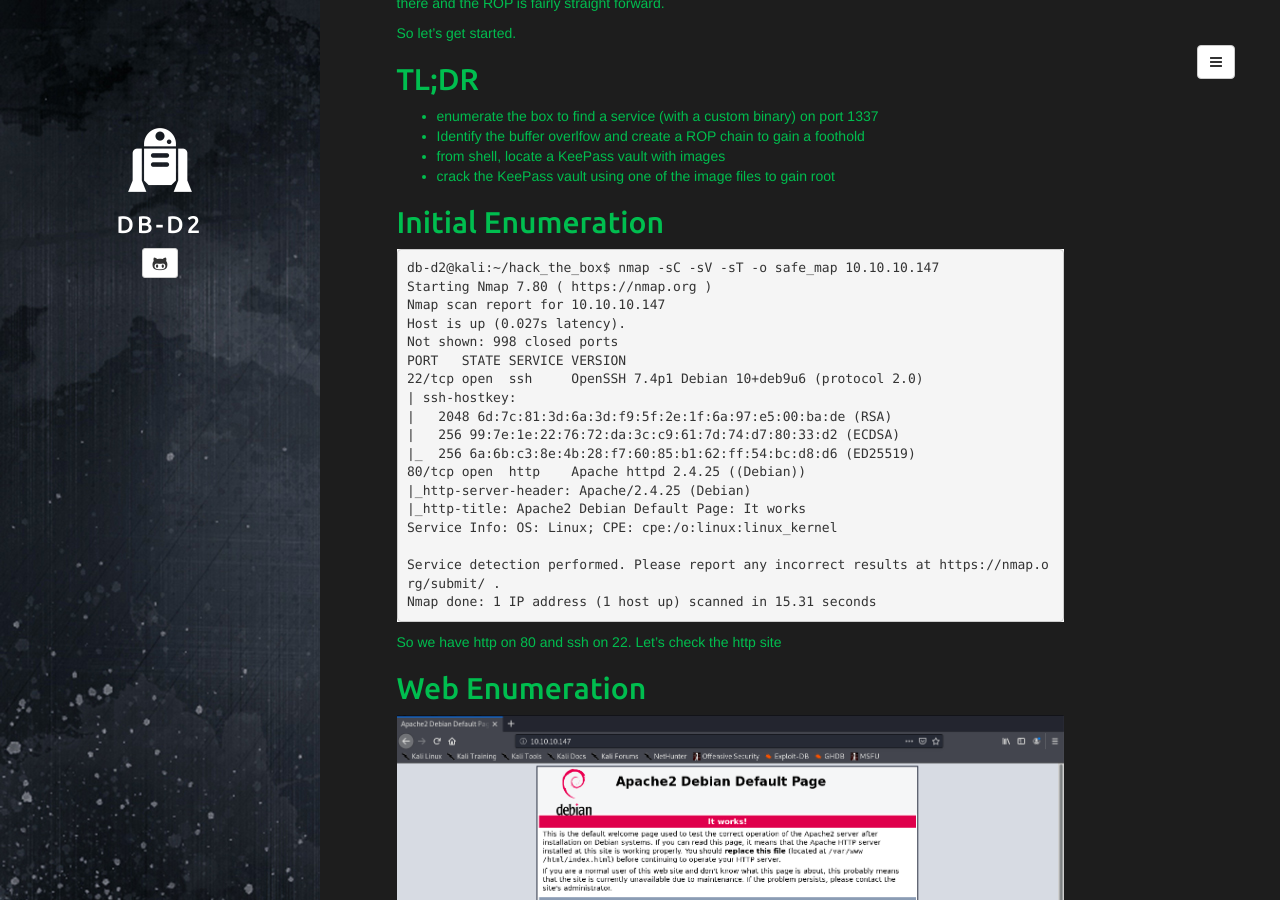
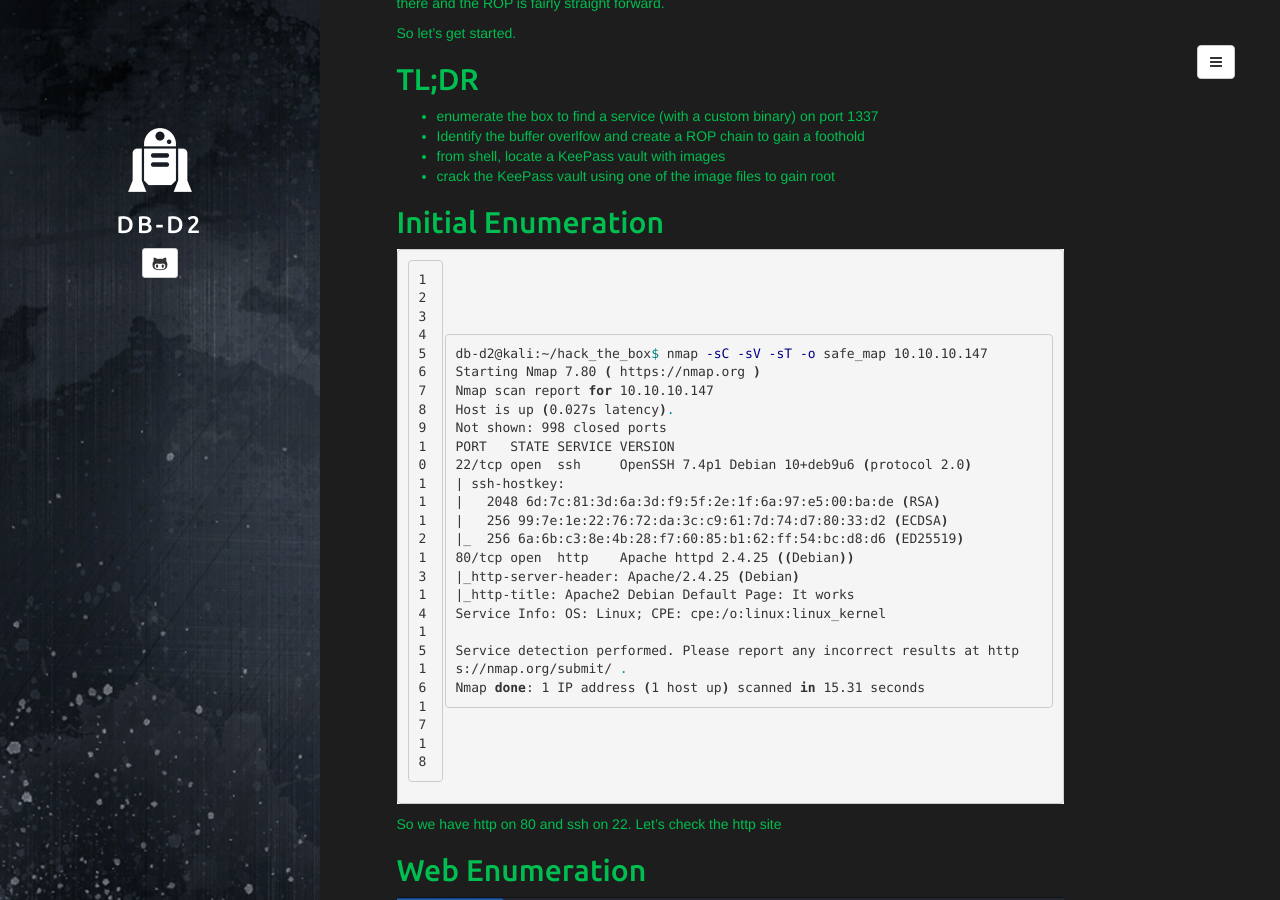
Before and after one commit to db-d2/db-d2.github.io, a Jekyll site: the page built from _posts/2019-08-30-safe.md, in a window 1280 px wide and 900 px high, scrolled down 574 px. Built offline with Jekyll 4.4.1, drawn with Linux system fonts in a browser that asks for light colours.

Commit message:
Update 2019-08-30-safe.md

```diff
--- a/_posts/2019-08-30-safe.md
+++ b/_posts/2019-08-30-safe.md
@@ -22,7 +22,7 @@
 
 ## Initial Enumeration
 
-{% highlight linenos %}
+{% highlight bash linenos %}
 db-d2@kali:~/hack_the_box$ nmap -sC -sV -sT -o safe_map 10.10.10.147
 Starting Nmap 7.80 ( https://nmap.org )
 Nmap scan report for 10.10.10.147
@@ -84,6 +84,7 @@
 What do you want me to echo back? bob
 bob
 {% endhighlight %}
+
 ## Myapp
 Okay so we have a pretty basic app that starts off with uptime,
 takes input and echos it back. Let's see if we have a buffer overflow in here
```
